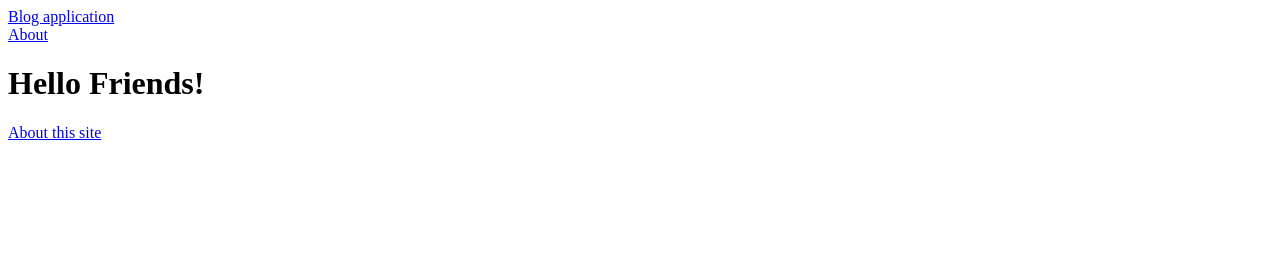
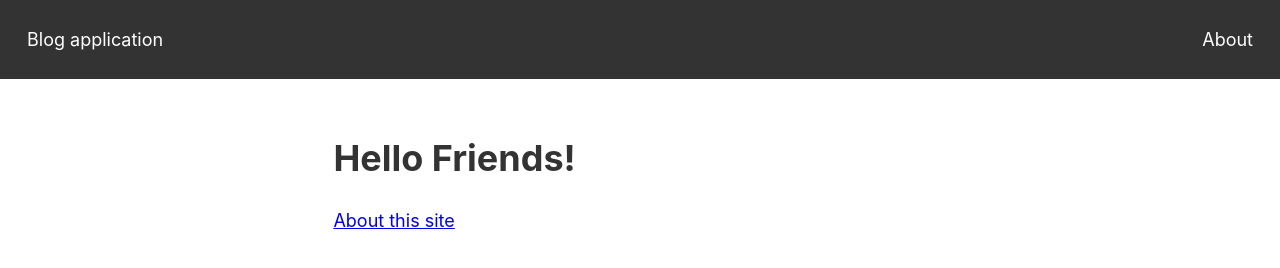
Before and after one commit to gomez714/lgomez-blog-application, a Gatsby site: page / in a window 1280 px wide. Built offline with nearby package versions, Linux system fonts and the light colour scheme; Gatsby itself is replaced by a stand-in of ours.

Commit message:
added styling to layout

```diff
--- a/src/components/layout.js
+++ b/src/components/layout.js
@@ -2,6 +2,8 @@
 import {Link, useStaticQuery, graphql} from 'gatsby';
 
 import { Seo } from './seo';
+import '../styles/global.css';
+import {header, content} from '../styles/layout.module.css'
 
 export default function Layout({
     children,
@@ -25,13 +27,13 @@
     return (
         <>
             <Seo title={title} description={description} image={image} path={path}/>
-            <header>
+            <header className={header} >
                 <Link to='/'>{meta.title}</Link>
                 <nav>
                     <Link to='/about'>About</Link>
                 </nav>
             </header>
-            <main>{children}</main>
+            <main className={content} >{children}</main>
         </>
     )
 }
--- /dev/null
+++ b/src/styles/global.css
@@ -0,0 +1,30 @@
+:root {
+    --black: #333;
+    --gray: #555;
+    --white: #fff;
+}
+
+* {
+    box-sizing: border-box;
+}
+
+html, body {
+    color: var(--gray);
+    font-family: -apple-system, BlinkMacSystemFont, "Segoe UI", Roboto, Oxygen,
+    Ubuntu, Cantarell, "Open Sans", "Helvetica Neue", sans-serif;
+    font-size: 18px;
+    line-height: 1.4;
+}
+
+body {
+    margin: 0;
+}
+
+h1,
+h2,
+h3,
+h4,
+h5,
+h6 {
+    color: var(--black)
+}
--- /dev/null
+++ b/src/styles/layout.module.css
@@ -0,0 +1,25 @@
+.header {
+    background-color: var(--black);
+    color: var(--white);
+    display: flex;
+    justify-content: space-between;
+    padding: 1rem;
+}
+
+.header a {
+    color: inherit;
+    display: inline-block;
+    padding: .5rem;
+    text-decoration: none;
+}
+
+.header a:focus,
+.header a:hover {
+    background: var(--white);
+    color: var(--black)
+}
+
+.content {
+    margin: 3rem auto;
+    max-width: 54ch;
+}
```
